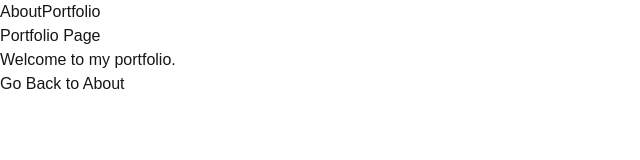
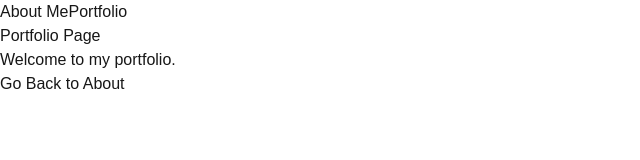
Before and after one commit to joshuajonghankim/career, a Next.js app: page /portfolio in a window 1280 px wide. Shown: the top 160 px of the page, without its empty margins (0-640 px from the left). Built offline with nearby package versions, Linux system fonts and the light colour scheme.

Commit message:
basic structure

```diff
--- /dev/null
+++ b/src/app/components/Nav_Bar.tsx
@@ -0,0 +1,12 @@
+import Link from "next/link";
+
+export default function Nav_Bar() {
+  return (
+    <header className="absolute top-0 left-0 right-0 flex justify-center p-4 bg-white dark:bg-black z-10">
+      <nav className="flex gap-8 text-sm font-semibold">
+        <Link href="/" className="hover:underline">About Me</Link>
+        <Link href="/portfolio" className="hover:underline">Portfolio</Link>
+      </nav>
+    </header>
+  );
+}
--- a/src/app/portfolio/page.tsx
+++ b/src/app/portfolio/page.tsx
@@ -1,14 +1,11 @@
 import Link from "next/link";
+import Nav_Bar from "../components/Nav_Bar";
 
 export default function Portfolio() {
   return (
     <div className="min-h-screen flex flex-col items-center justify-center p-8 font-[family-name:var(--font-geist-sans)]">
-      <header className="absolute top-0 left-0 right-0 flex justify-center p-4 bg-white dark:bg-black z-10">
-        <nav className="flex gap-8 text-sm font-semibold">
-          <Link href="/" className="hover:underline">About</Link>
-          <Link href="/portfolio" className="hover:underline">Portfolio</Link>
-        </nav>
-      </header>
+
+      <Nav_Bar />
 
       <h1 className="text-3xl font-bold">Portfolio Page</h1>
       <p className="text-lg text-gray-600">Welcome to my portfolio.</p>
```
Also changed, not shown: src/app/page.tsx (+6 -15 lines).
